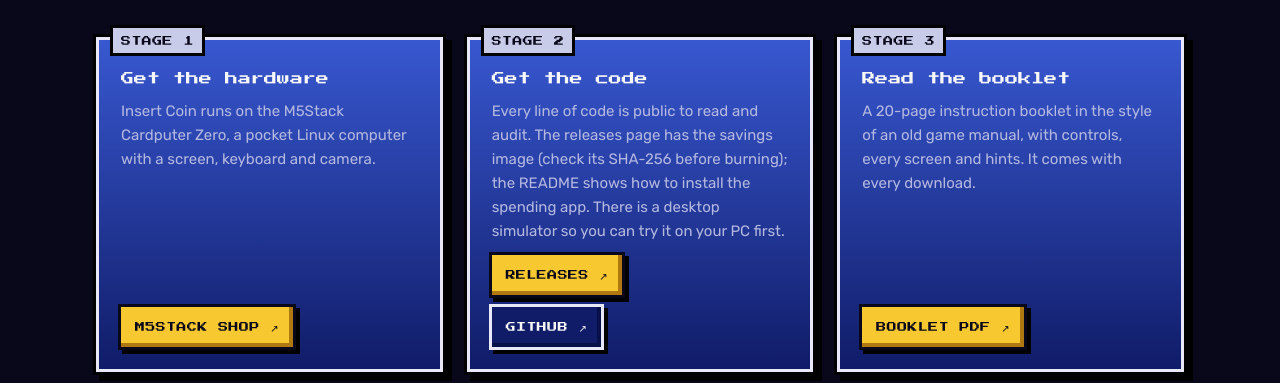
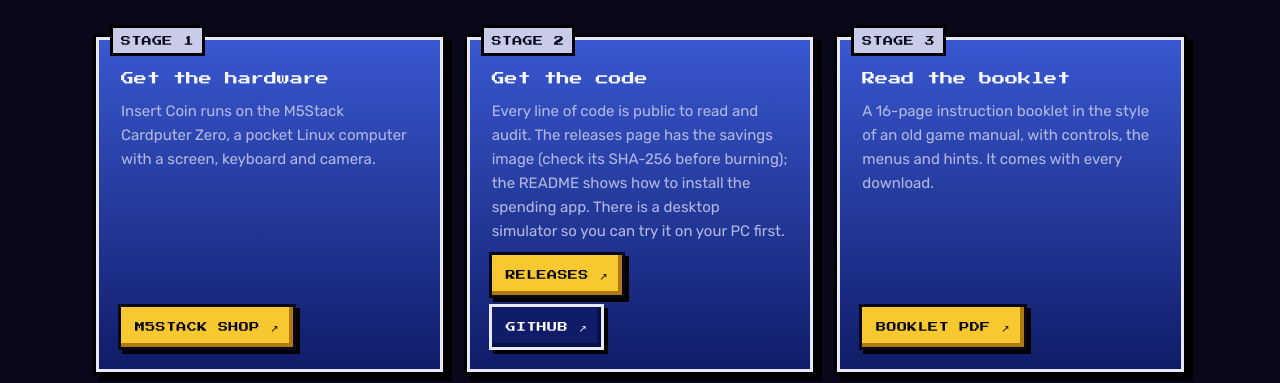
Before and after one commit to Revolution81/Insert-Coin, a plain HTML site: page site/index.html in a window 1280 px wide. Shown: the part 6806-7189 px from the top of the page. Drawn offline with Linux system fonts and the light colour scheme.

Commit message:
Booklet: screen tour cut, 16 pages

```diff
--- a/site/index.html
+++ b/site/index.html
@@ -526,7 +526,7 @@ footer .run { font-family: var(--display); font-size: 9px; color: var(--muted);
         <div class="win step">
           <span class="tab">STAGE 3</span>
           <h3>Read the booklet</h3>
-          <p>A 20-page instruction booklet in the style of an old game manual, with controls, every screen and hints. It comes with every download.</p>
+          <p>A 16-page instruction booklet in the style of an old game manual, with controls, the menus and hints. It comes with every download.</p>
           <a class="btn" href="booklet.pdf" target="_blank" rel="noopener">BOOKLET PDF ↗</a>
         </div>
       </div>
```
Also changed, not shown: 3 other files.
